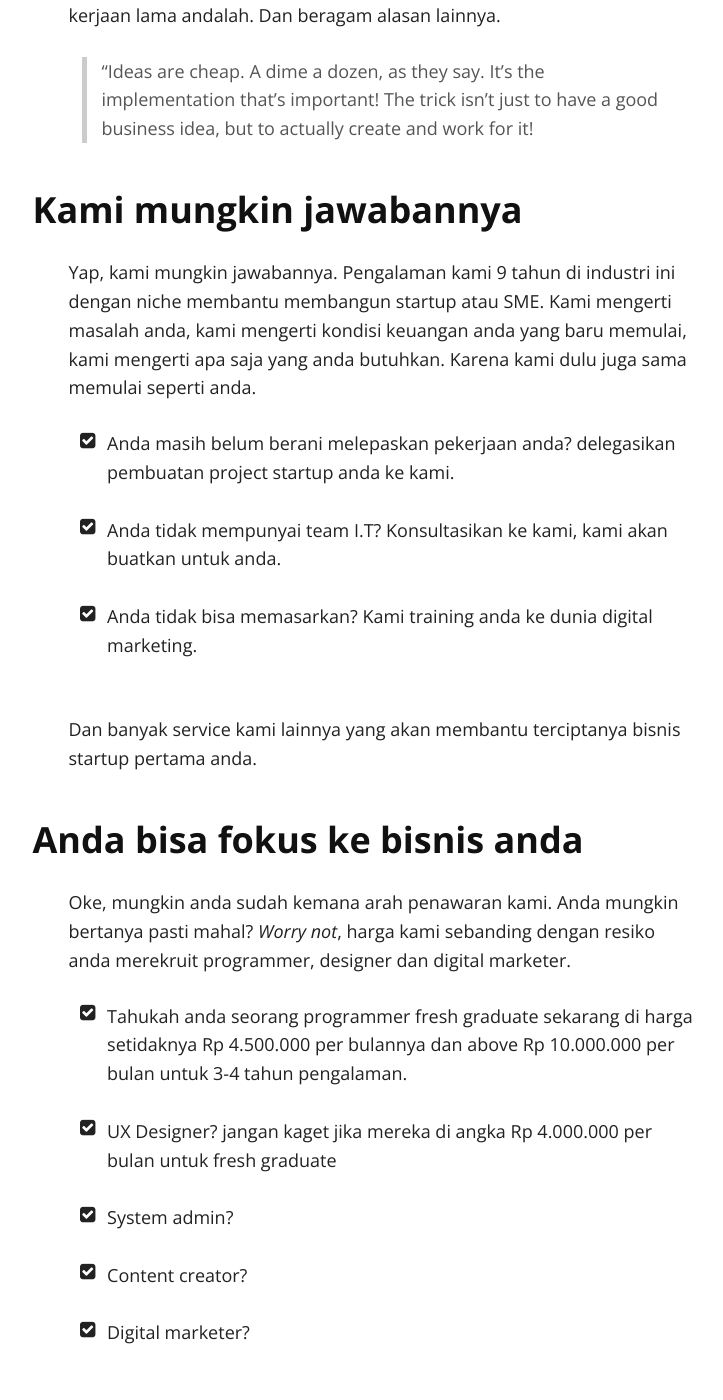
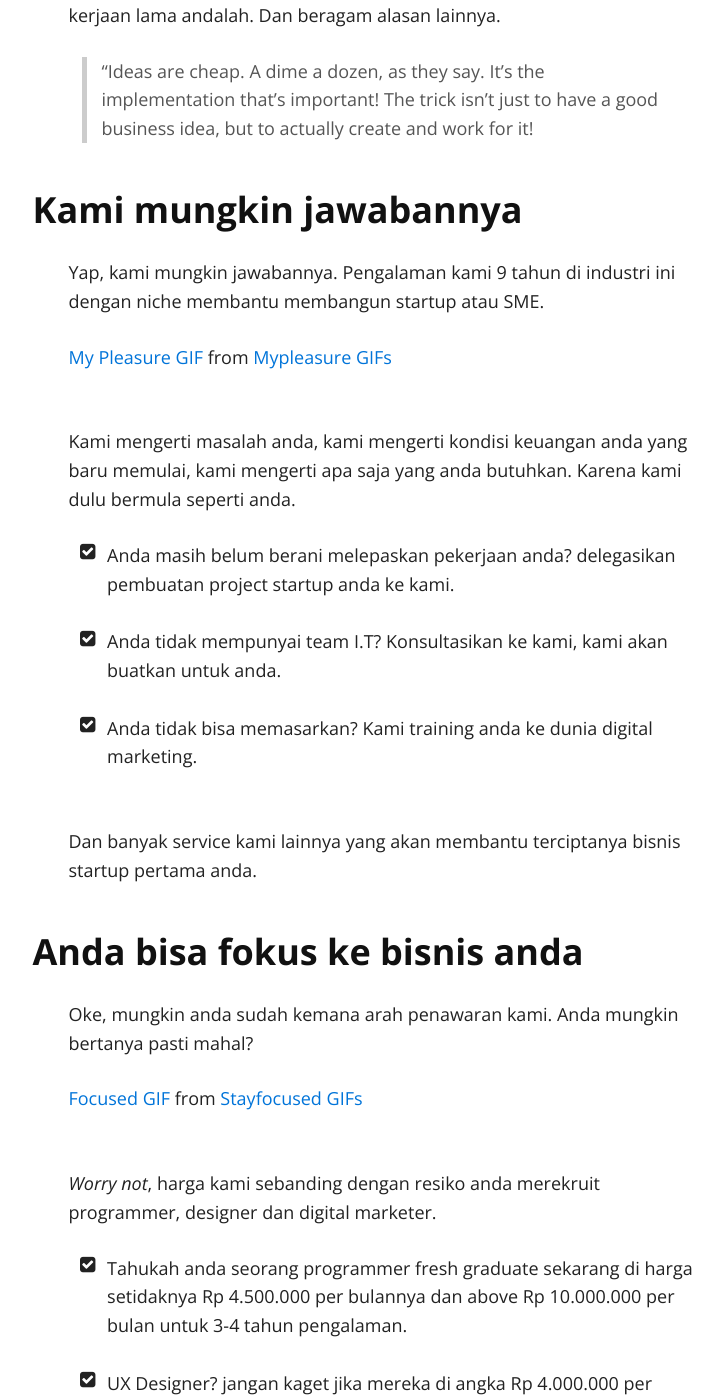
Before and after one commit to kemtol/rocktokom, a Jekyll site: the page built from index.md, in a window 1280 px wide and 1400 px high, scrolled down 1817 px. Shown: the whole window, without its empty margins (259-982 px from the left). Built offline with Jekyll 4.4.1, drawn with Linux system fonts in a browser that asks for light colours; nearby versions of some CDN libraries; a script that is not in the unit is left out.

Commit message:
Update index.md

```diff
--- a/index.md
+++ b/index.md
@@ -22,7 +22,11 @@ Tapi ide hanya sekedar angan saja, karena anda tidak bisa programming lah, anda
 
 ### Kami mungkin jawabannya
 
-Yap, kami mungkin jawabannya. Pengalaman kami 9 tahun di industri ini dengan niche membantu membangun startup atau SME. Kami mengerti masalah anda, kami mengerti kondisi keuangan anda yang baru memulai, kami mengerti apa saja yang anda butuhkan. Karena kami dulu juga sama memulai seperti anda.
+Yap, kami mungkin jawabannya. Pengalaman kami 9 tahun di industri ini dengan niche membantu membangun startup atau SME.
+
+<div class="tenor-gif-embed" data-postid="5320511" data-share-method="host" data-width="100%" data-aspect-ratio="1.5666666666666667"><a href="https://tenor.com/view/my-pleasure-mad-men-gif-5320511">My Pleasure GIF</a> from <a href="https://tenor.com/search/mypleasure-gifs">Mypleasure GIFs</a></div><script type="text/javascript" async src="https://tenor.com/embed.js"></script><br/>
+
+Kami mengerti masalah anda, kami mengerti kondisi keuangan anda yang baru memulai, kami mengerti apa saja yang anda butuhkan. Karena kami dulu bermula seperti anda.
 
 <ul class="fa-ul">
   <li><i class="fa-li fa fa-check-square"></i>Anda masih belum berani melepaskan pekerjaan anda? delegasikan pembuatan project startup anda ke kami.<br/><br/></li>
@@ -34,7 +38,11 @@ Dan banyak service kami lainnya yang akan membantu terciptanya bisnis startup pe
 
 ### Anda bisa fokus ke bisnis anda
 
-Oke, mungkin anda sudah kemana arah penawaran kami. Anda mungkin bertanya pasti mahal? *Worry not*, harga kami sebanding dengan resiko anda merekruit programmer, designer dan digital marketer.
+Oke, mungkin anda sudah kemana arah penawaran kami. Anda mungkin bertanya pasti mahal?
+
+<div class="tenor-gif-embed" data-postid="7334831" data-share-method="host" data-width="100%" data-aspect-ratio="1.7777777777777777"><a href="https://tenor.com/view/stay-focused-goals-djkhaled-major-key-eye-on-the-prize-gif-7334831">Focused GIF</a> from <a href="https://tenor.com/search/stayfocused-gifs">Stayfocused GIFs</a></div><script type="text/javascript" async src="https://tenor.com/embed.js"></script><br/>
+
+*Worry not*, harga kami sebanding dengan resiko anda merekruit programmer, designer dan digital marketer.
 
 <ul class="fa-ul">
   <li><i class="fa-li fa fa-check-square"></i>Tahukah anda seorang programmer fresh graduate sekarang di harga setidaknya Rp 4.500.000 per bulannya dan above Rp 10.000.000 per bulan untuk 3-4 tahun pengalaman.<br/><br/></li>
```
